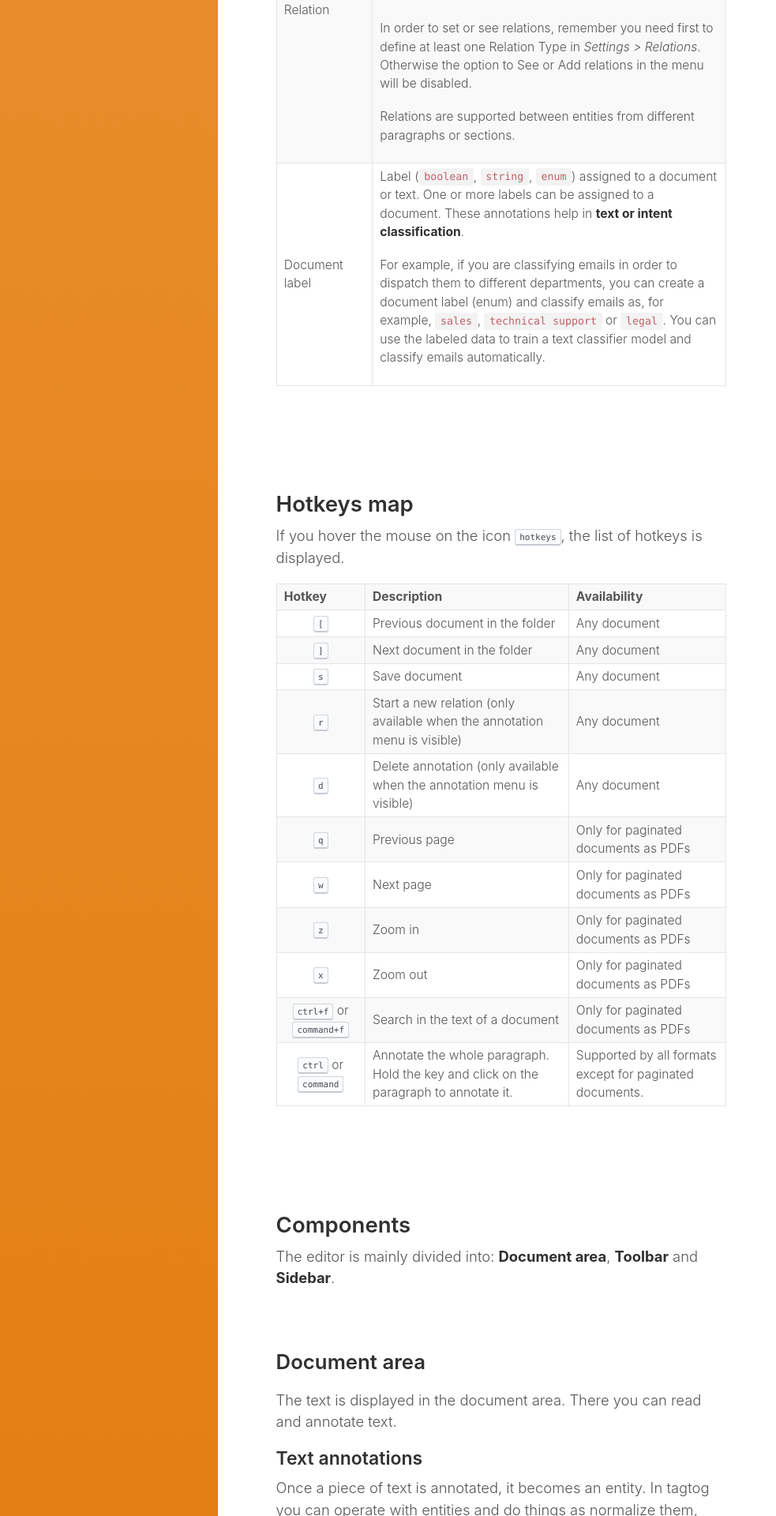
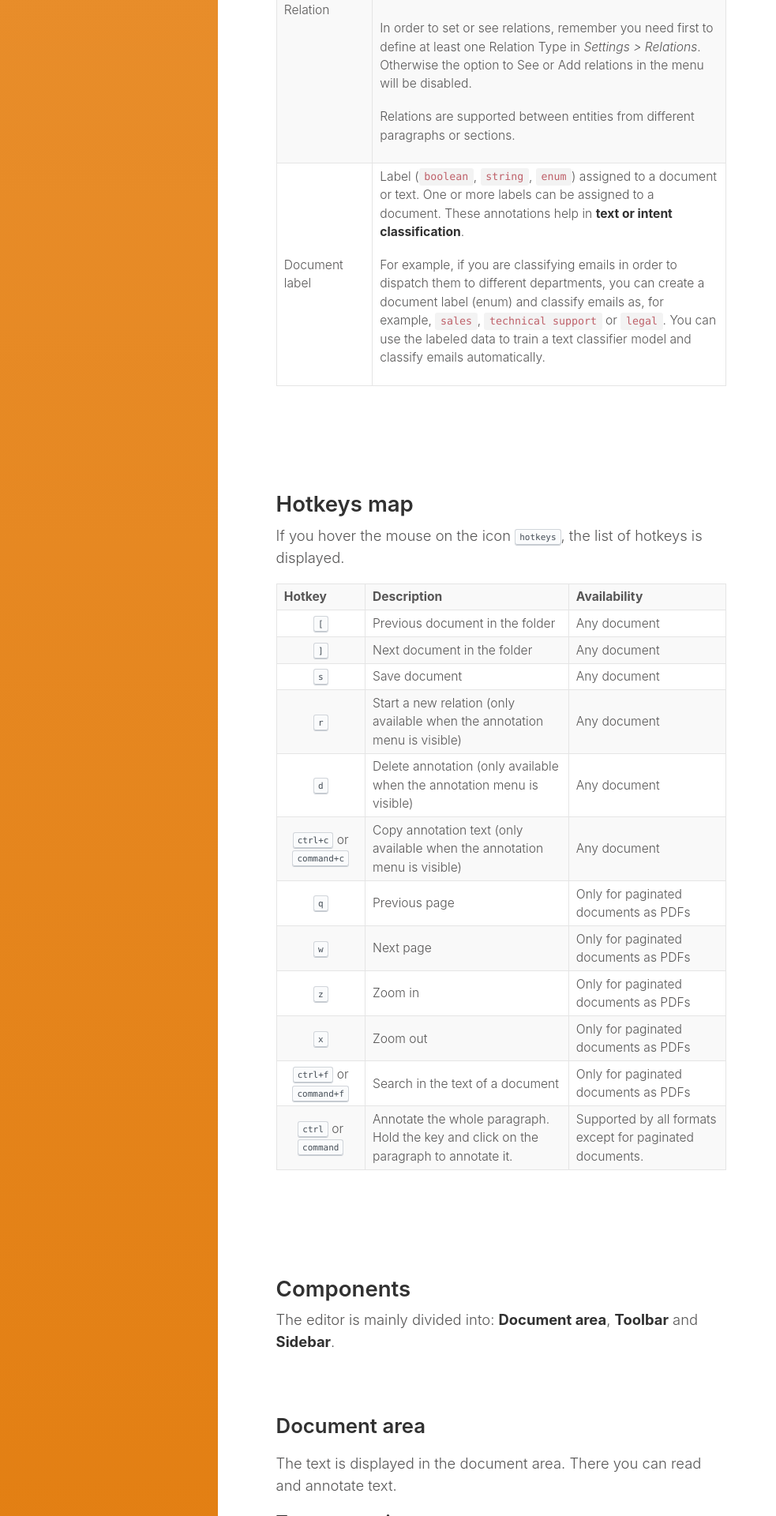
Before and after one commit to tagtogorg/tagtog-doc, a Jekyll site: the page built from webeditor.md, in a window 1280 px wide. Shown: the part 3080-5000 px from the top of the page at 79% size, without its empty margins (0-983 px from the left). Built offline with Jekyll 4.4.1, drawn with Linux system fonts in a browser that asks for light colours; nearby versions of some CDN libraries; some of the changed text lies outside the part shown.

```diff
--- a/webeditor.md
+++ b/webeditor.md
@@ -100,6 +100,11 @@ toc: true
       <tr>
         <td class="centered"><kbd>d</kbd></td>
         <td>Delete annotation (only available when the annotation menu is visible)</td>
+        <td>Any document</td>
+      </tr>
+      <tr>
+        <td class="centered"><kbd>ctrl+c</kbd> or <kbd>command+c</kbd></td>
+        <td>Copy annotation text (only available when the annotation menu is visible)</td>
         <td>Any document</td>
       </tr>
       <tr>
@@ -263,7 +268,7 @@ toc: true
         </tr>
         <tr>
           <td>Copy text</td>
-          <td class="centered">-</td>
+          <td class="centered"><kbd>ctrl+c</kbd> or <kbd>command+c</kbd></td>
           <td>Yes</td>
           <td>Copy the text of the annotation to the clipboard.</td>
         </tr>
```
Also changed, not shown: updates.md (+10 -0 lines).
